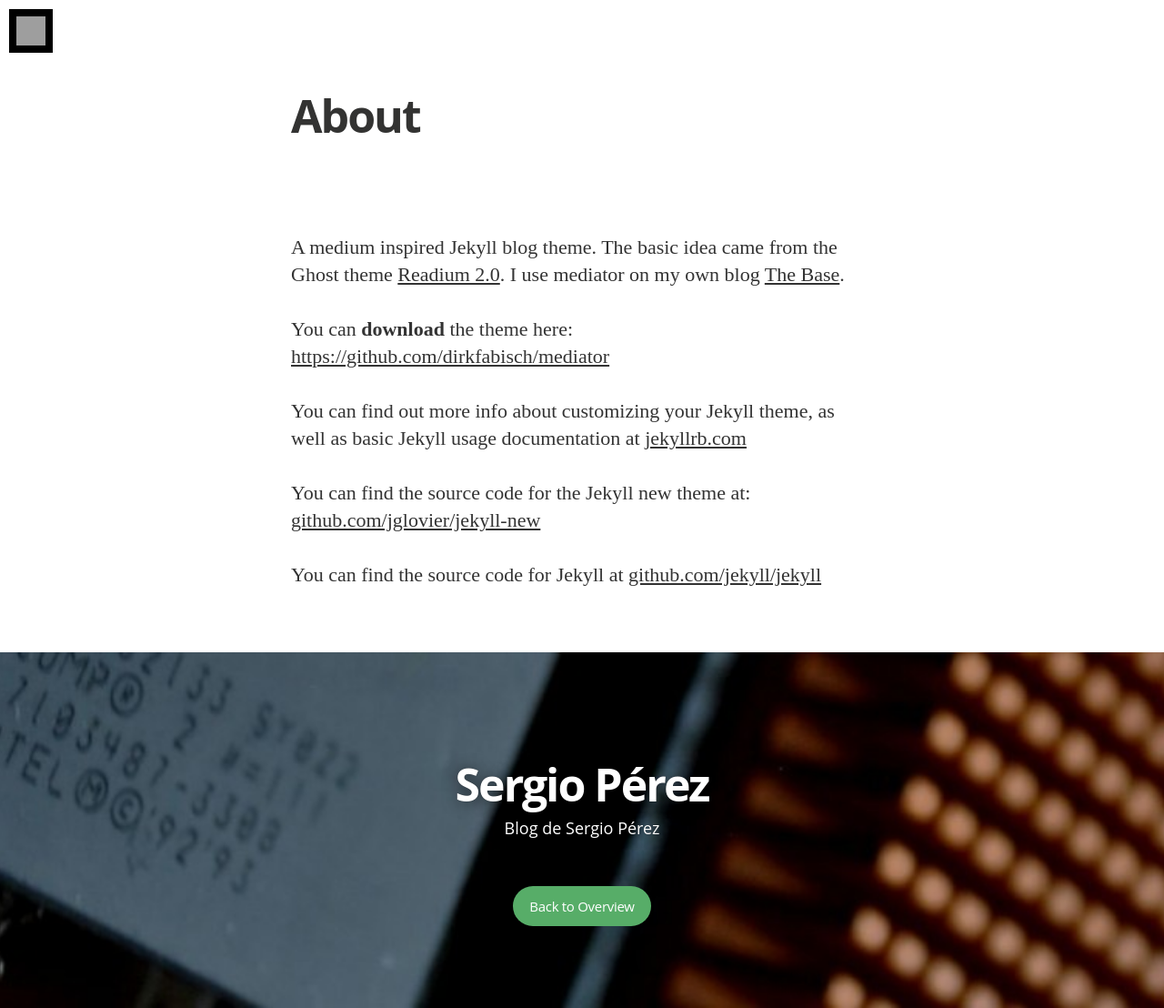
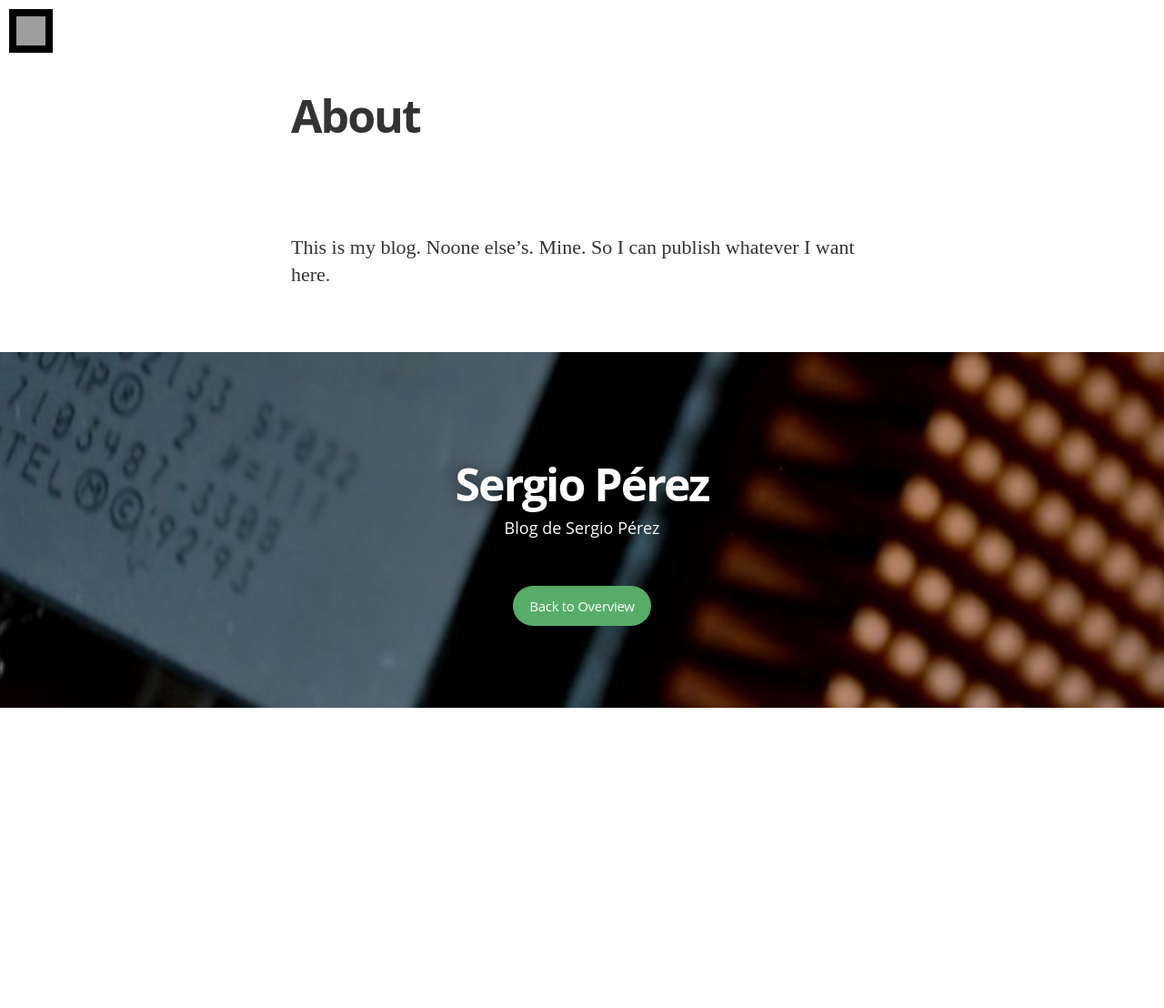
Before and after one commit to sergioperezf/sergioperezf.github.io, a Jekyll site: the page built from about.md, in a window 1280 px wide. Shown: the whole page at 91% size. Built offline with Jekyll 4.4.1, drawn with Linux system fonts in a browser that asks for light colours; nearby versions of some CDN libraries; some web fonts are replaced; Markdown is read by kramdown in place of the engine named in the settings; after the commit the page ends 900 px from its top, so only the background shows below that; grey boxes are pictures that could not be loaded.

Commit message:
about and features

```diff
--- a/_posts/2014-08-29-welcome-to-jekyll.markdown
+++ b/_posts/2014-08-29-welcome-to-jekyll.markdown
@@ -3,7 +3,7 @@ layout: post
 title:  "Welcome to Jekyll!"
 date:   2014-08-29 14:34:25
 categories: jekyll update
-tags: featured
+tags:
 image: /assets/article_images/2014-08-29-welcome-to-jekyll/desktop.jpg
 ---
 You’ll find this post in your `_posts` directory. Go ahead and edit it and re-build the site to see your changes. You can rebuild the site in many different ways, but the most common way is to run `jekyll serve --watch`, which launches a web server and auto-regenerates your site when a file is updated.
--- a/_posts/2014-11-30-mediator_features.markdown
+++ b/_posts/2014-11-30-mediator_features.markdown
@@ -3,7 +3,7 @@ layout: post
 title:  "Mediator Features"
 date:   2014-11-30 14:34:25
 categories: mediator feature
-tags: featured
+tags:
 image: /assets/article_images/2014-11-30-mediator_features/night-track.JPG
 ---
 #Mediator Formats and CSS features
--- a/about.md
+++ b/about.md
@@ -4,14 +4,4 @@ title: About
 permalink: /about/
 ---
 
-A medium inspired Jekyll blog theme. The basic idea came from the Ghost theme
-[Readium 2.0](http://www.svenread.com/readium-ghost-theme/). I use mediator on my own blog [The Base](blog.base68.com).
-
-You can **download** the theme here:
-[https://github.com/dirkfabisch/mediator](https://github.com/dirkfabisch/mediator)
-
-You can find out more info about customizing your Jekyll theme, as well as basic Jekyll usage documentation at [jekyllrb.com](http://jekyllrb.com/)
-
-You can find the source code for the Jekyll new theme at: [github.com/jglovier/jekyll-new](https://github.com/jglovier/jekyll-new)
-
-You can find the source code for Jekyll at [github.com/jekyll/jekyll](https://github.com/jekyll/jekyll)
+This is my blog. Noone else's. Mine. So I can publish whatever I want here.
```
